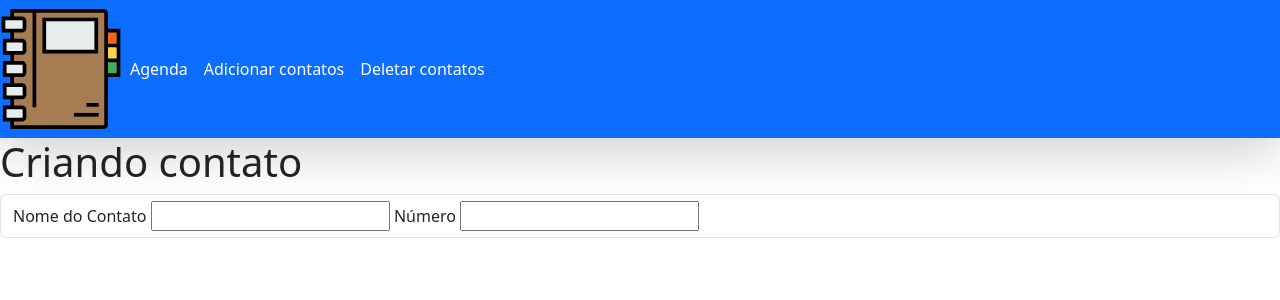
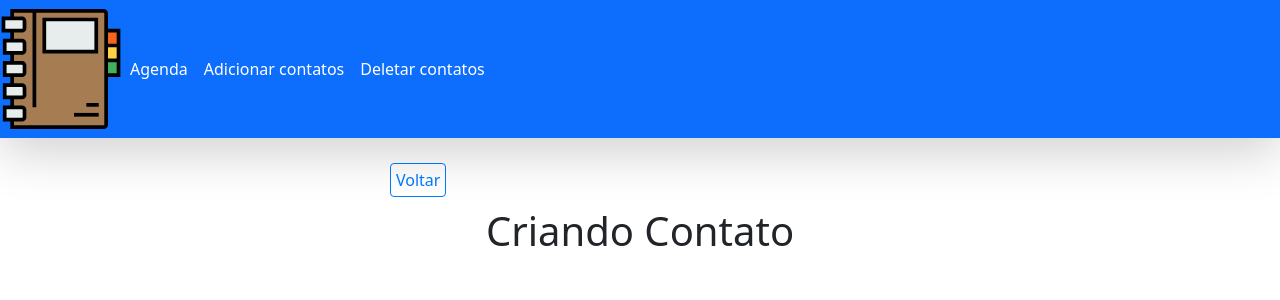
Before and after one commit to GeovanniMarrocos/agenda-php-project, a PHP site: page /create.php in a window 1280 px wide. Shown: the top 300 px of the page. Run offline with PHP 8.4, Linux system fonts and the light colour scheme; data that the repository does not hold is empty.

Commit message:
update files

```diff
--- a/create.php
+++ b/create.php
@@ -1,14 +1,8 @@
  <?php require_once('./config/process.php')?>
-
-
  <?php include_once('./templates/header.php');?>
- <h1>Criando contato</h1>
-  <div class=" form-control">
-        <form action="" method="post">
-            <label for="">Nome do Contato</label>
-            <input name="name" type="text">
-            <label for="">Número</label>
-            <input type="" name="phone">
-        </form>
-    </div>
+ <?php include_once("./templates/backbtn.html");?>
+ <div class="container">
+       <?php include_once("./templates/backbtn.html");?>
+    <h1 id="main-title">Criando Contato</h1>
+ </div>
  <?php include_once('./templates/footer.php');?>
--- a/css/style.css
+++ b/css/style.css
@@ -88,3 +88,7 @@
     border-radius: 4px;
     padding: 5px;
 }
+
+#back-link:hover{
+    text-decoration: none;
+}
--- a/templates/backbtn.html
+++ b/templates/backbtn.html
@@ -1,3 +1,3 @@
 <div id="back-link-container">
-    <a href="<?php echo $BASE_URL ?>index.php" id="back-link">Voltar</a>
+    <a class=" text-decoration-none" href="<?php echo $BASE_URL ?>index.php" id="back-link">Voltar</a>
 </div>
```
